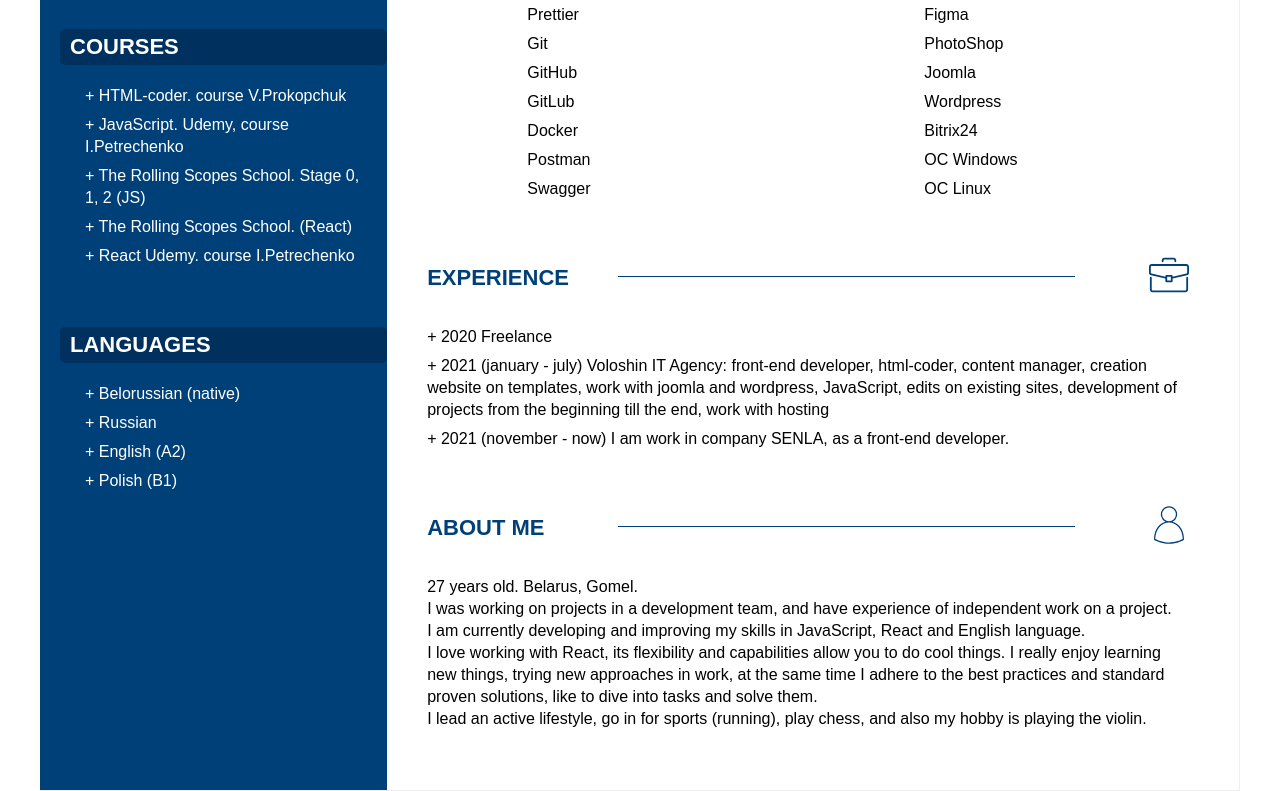
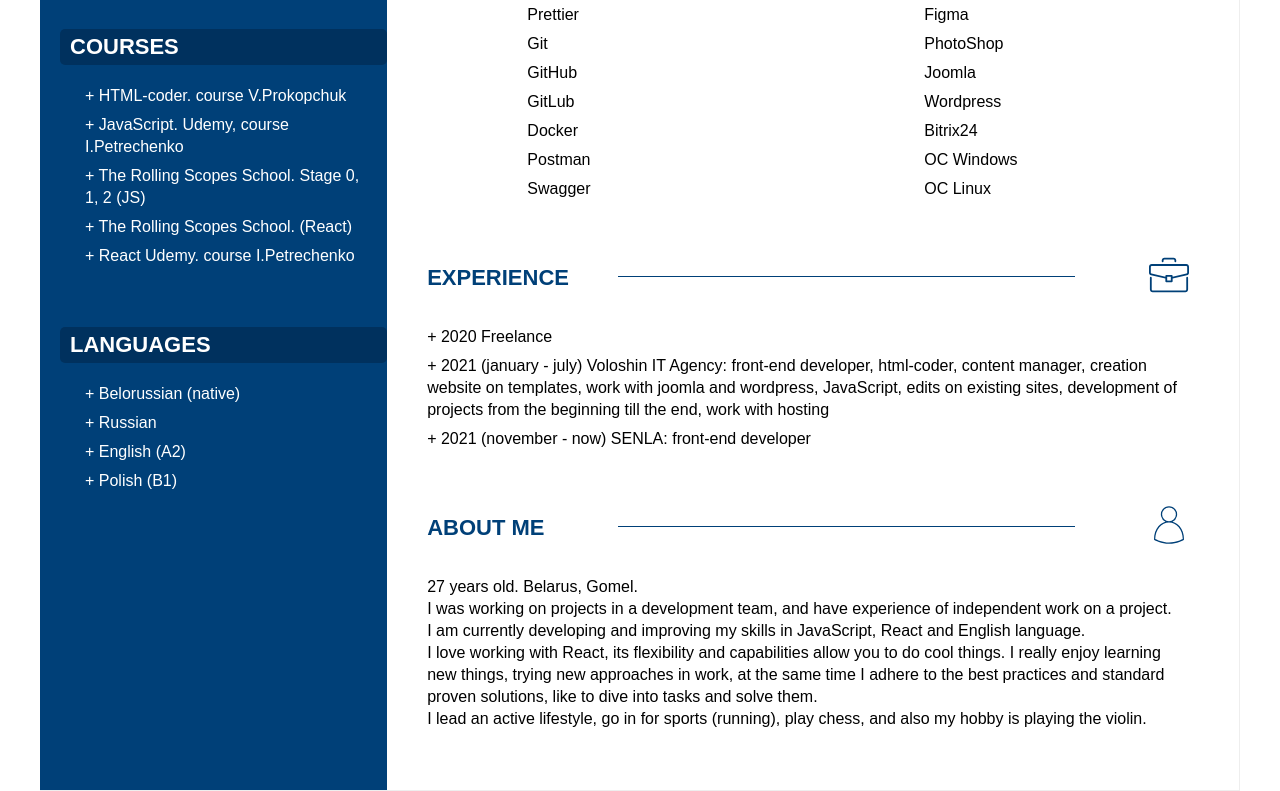
Before and after one commit to JimakPasha/cv, a plain HTML site: page index.html in a window 1280 px wide. Shown: the part 852-1643 px from the top of the page. Drawn offline with Linux system fonts and the light colour scheme.

Commit message:
Update index.html

```diff
--- a/index.html
+++ b/index.html
@@ -186,7 +186,7 @@
 						work with joomla and wordpress, JavaScript, edits on existing sites, development of projects from the beginning till the end, work with hosting
 					</li>
 					<li class="experience__item">
-						+ 2021 (november - now) I am work in company SENLA, as a front-end developer.
+						+ 2021 (november - now) SENLA: front-end developer
 					</li>
 				</ul>
 			</div>
```
